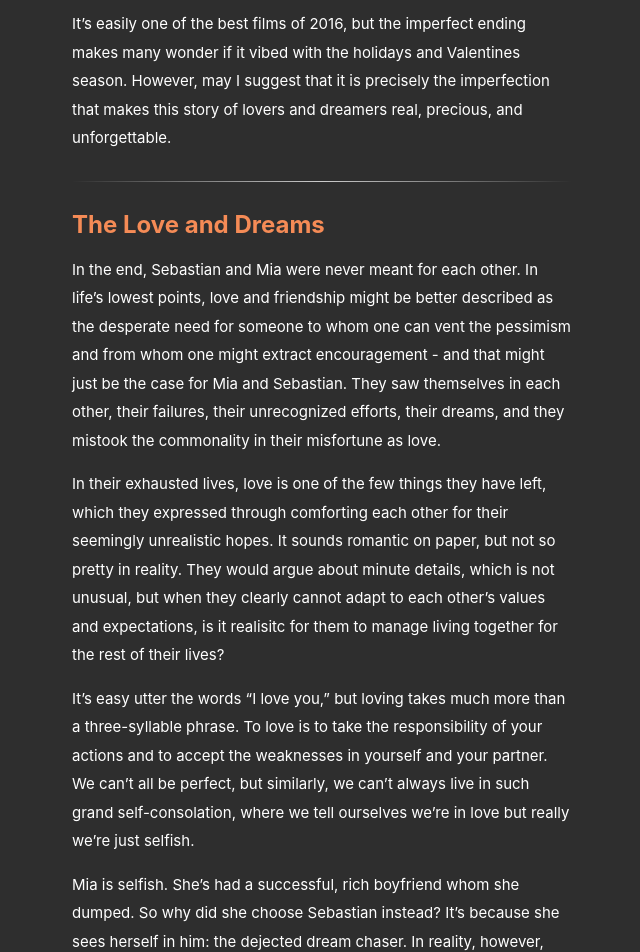
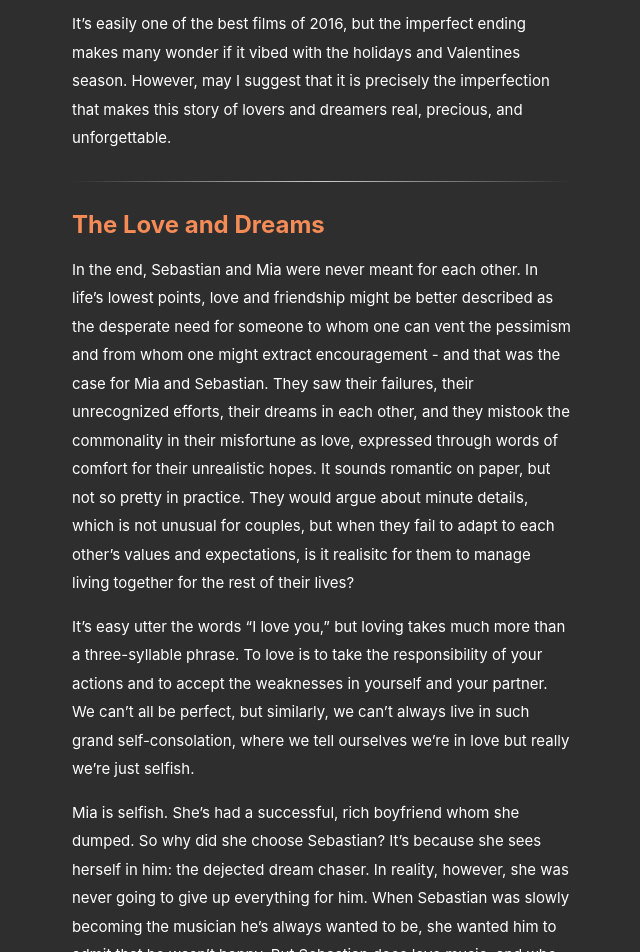
Before and after one commit to law-wang/blog-1.1, a Jekyll site: the page built from _posts/2018-11-15-la-la-land.md, in a window 1280 px wide and 1400 px high, scrolled down 1032 px. Shown: the top 952 px of the window, without its empty margins (318-958 px from the left). Built offline with Jekyll 4.4.1, drawn with Linux system fonts in a browser that asks for light colours; some of the changed text lies outside the part shown.

Commit message:
Update 2018-11-15-la-la-land.md

```diff
--- a/_posts/2018-11-15-la-la-land.md
+++ b/_posts/2018-11-15-la-la-land.md
@@ -16,13 +16,11 @@ It’s easily one of the best films of 2016, but the imperfect ending makes many
 
 ## The Love and Dreams
 
-In the end, Sebastian and Mia were never meant for each other. In life's lowest points, love and friendship might be better described as the desperate need for someone to whom one can vent the pessimism and from whom one might extract encouragement - and that might just be the case for Mia and Sebastian. They saw themselves in each other, their failures, their unrecognized efforts, their dreams, and they mistook the commonality in their misfortune as love.
-
-In their exhausted lives, love is one of the few things they have left, which they expressed through comforting each other for their seemingly unrealistic hopes. It sounds romantic on paper, but not so pretty in reality. They would argue about minute details, which is not unusual, but when they clearly cannot adapt to each other's values and expectations, is it realisitc for them to manage living together for the rest of their lives?
+In the end, Sebastian and Mia were never meant for each other. In life's lowest points, love and friendship might be better described as the desperate need for someone to whom one can vent the pessimism and from whom one might extract encouragement - and that was the case for Mia and Sebastian. They saw their failures, their unrecognized efforts, their dreams in each other, and they mistook the commonality in their misfortune as love, expressed through words of comfort for their unrealistic hopes. It sounds romantic on paper, but not so pretty in practice. They would argue about minute details, which is not unusual for couples, but when they fail to adapt to each other's values and expectations, is it realisitc for them to manage living together for the rest of their lives?
 
 It’s easy utter the words “I love you,” but loving takes much more than a three-syllable phrase. To love is to take the responsibility of your actions and to accept the weaknesses in yourself and your partner. We can't all be perfect, but similarly, we can't always live in such grand self-consolation, where we tell ourselves we're in love but really we're just selfish.
 
-Mia is selfish. She's had a successful, rich boyfriend whom she dumped. So why did she choose Sebastian instead? It's because she sees herself in him: the dejected dream chaser. In reality, however, she was never going to give up everything for him. When Sebastian was slowly becoming the musician he’s always wanted to be, she wanted him to admit that he wasn’t happy. But Sebastian does love music, and who said he didn't love touring? Mia felt imbalanced: when the dreams they associated with each other came true, they suddenly couldn’t bear each other anymore.
+Mia is selfish. She's had a successful, rich boyfriend whom she dumped. So why did she choose Sebastian? It's because she sees herself in him: the dejected dream chaser. In reality, however, she was never going to give up everything for him. When Sebastian was slowly becoming the musician he’s always wanted to be, she wanted him to admit that he wasn’t happy. But Sebastian does love music, and who said he didn't love touring? Mia felt imbalanced: when the dreams they associated with each other came true, they suddenly couldn’t bear each other anymore.
 
 Ultimately, the dream that unites them is precisely what separates them. Sebastian thought he found the love of his life, but it’s nothing more than in a particular place, at a particular time, he met someone who needed someone. In the end, they both loved their dreams more than they loved love.
 
```
